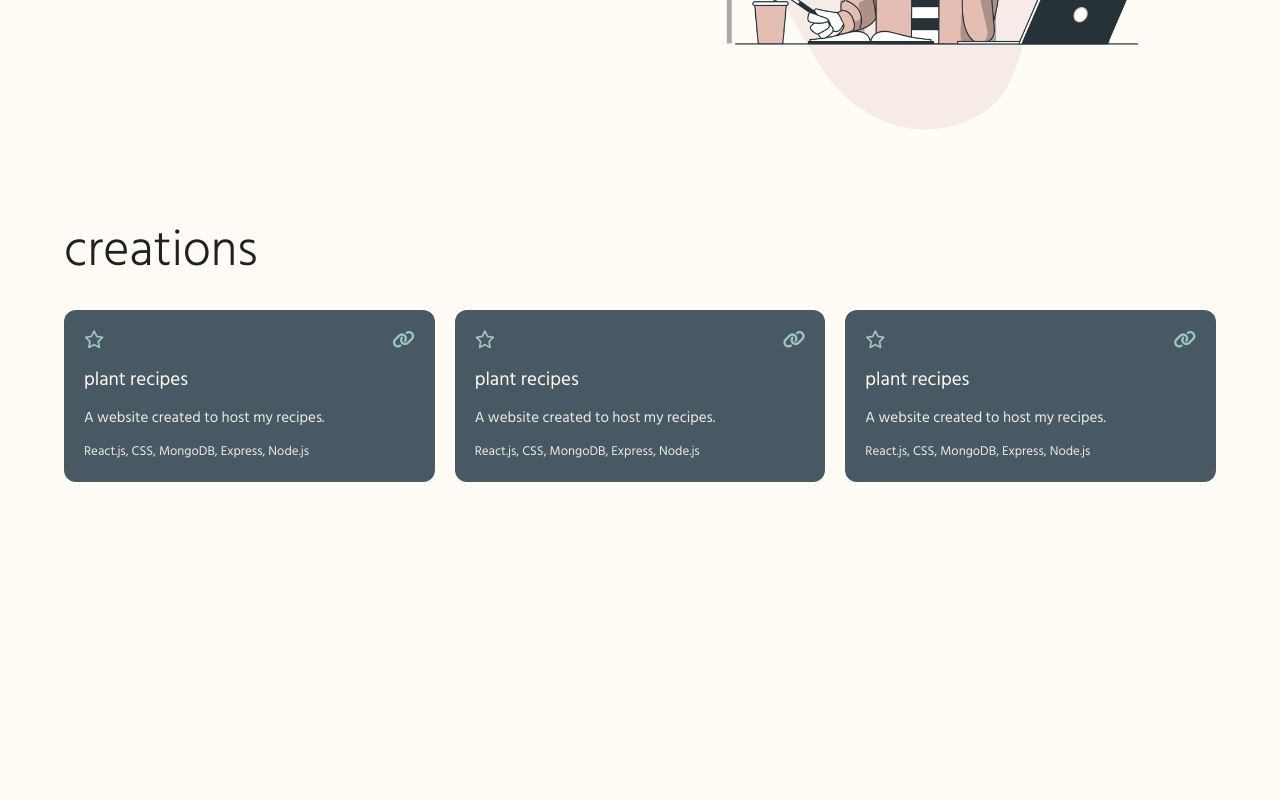
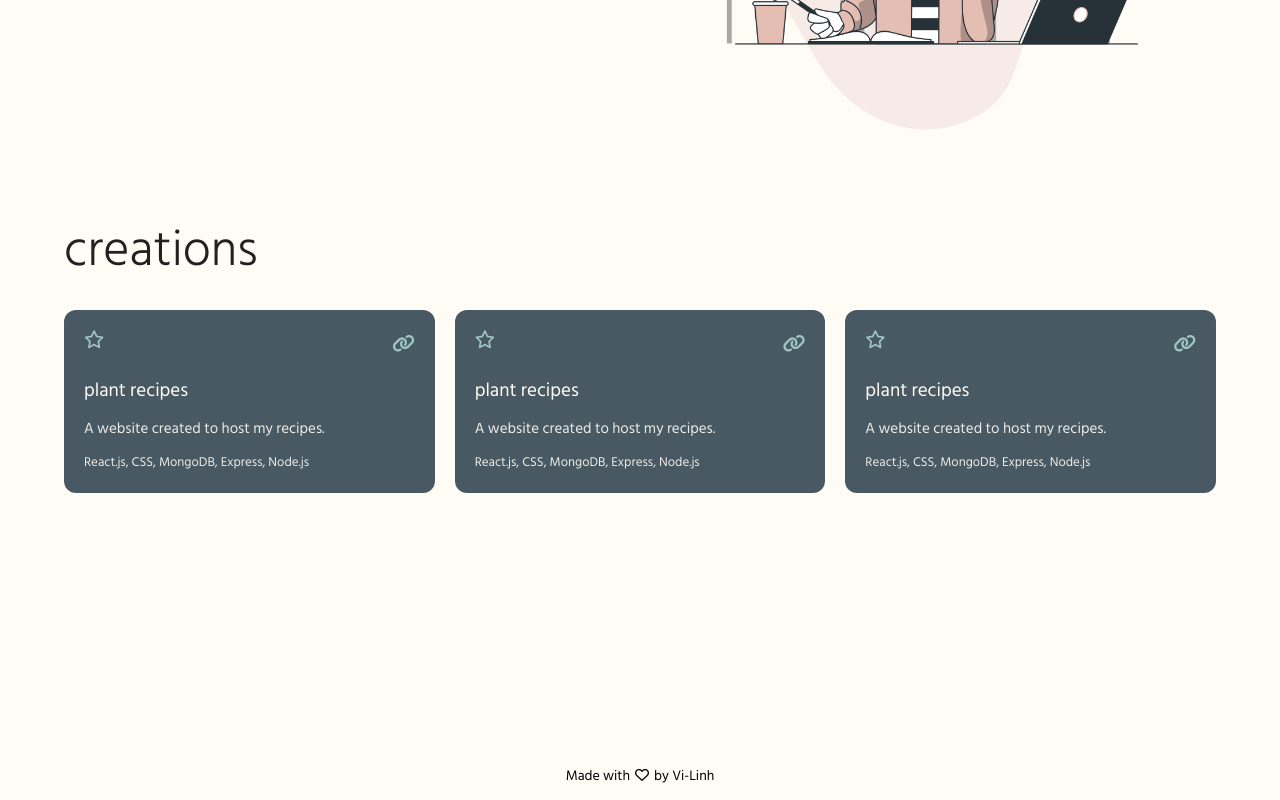
Before and after one commit to vilinh/vi-linh, a React (Create React App) app: page / in a window 1280 px wide. Shown: the part 1191-1991 px from the top of the page. Before the commit the page ends 1713 px from the top, so only its background shows below. Built offline with nearby package versions, Linux system fonts and the light colour scheme.

Commit message:
footer and spacing

```diff
--- a/src/components/CreationItem.jsx
+++ b/src/components/CreationItem.jsx
@@ -1,12 +1,14 @@
 import React from "react";
 import "../styles/creationitem.css";
 
-export default function CreationItem({ title, desc, lang }) {
+export default function CreationItem({ title, desc, lang, link }) {
   return (
     <div className="creation-item">
       <div className="creation-icons">
         <i className="icon star far fa-star"></i>
-        <i className="icon fas fa-link"></i>
+        <a href={link} target="_blank">
+          <i className="icon fas fa-link"></i>
+        </a>
       </div>
       <div className="creation-title">{title}</div>
       <p className="creation-desc">{desc}</p>
--- a/src/components/Creations.jsx
+++ b/src/components/Creations.jsx
@@ -12,16 +12,19 @@ export default function Creations() {
             title={"Plant Recipes"}
             desc={"A website created to host my recipes."}
             lang={"React.js, CSS, MongoDB, Express, Node.js"}
+            link={""}
           />
           <CreationItem
             title={"Plant Recipes"}
             desc={"A website created to host my recipes."}
             lang={"React.js, CSS, MongoDB, Express, Node.js"}
+            link={""}
           />
           <CreationItem
             title={"Plant Recipes"}
             desc={"A website created to host my recipes."}
             lang={"React.js, CSS, MongoDB, Express, Node.js"}
+            link={""}
           />
         </div>
       </div>
--- /dev/null
+++ b/src/components/Footer.jsx
@@ -0,0 +1,10 @@
+import React from "react";
+import "../styles/footer.css";
+
+export default function Footer() {
+  return (
+    <div className="footer">
+      Made with <i className="heart far fa-heart"></i> by Vi-Linh
+    </div>
+  );
+}
--- a/src/components/Nav.jsx
+++ b/src/components/Nav.jsx
@@ -19,7 +19,7 @@ export default function Nav() {
       <div className="container">
         <div className="nav">
           <Link to="hero" smooth>
-            <p className="logo">vi-linh</p>
+            <i class="logo far fa-star"></i>
           </Link>
           <div className="nav-menu">
             <ul
--- a/src/pages/LandingPage.jsx
+++ b/src/pages/LandingPage.jsx
@@ -3,6 +3,7 @@ import Hero from "../components/Hero";
 import Nav from "../components/Nav";
 import Creations from "../components/Creations";
 import About from "../components/About";
+import Footer from "../components/Footer";
 
 export default function LandingPage() {
   return (
@@ -11,6 +12,7 @@ export default function LandingPage() {
       <Hero />
       <About />
       <Creations />
+      <Footer />
     </div>
   );
 }
--- a/src/styles/about.css
+++ b/src/styles/about.css
@@ -1,6 +1,9 @@
 .about {
   color: var(--black);
   margin-bottom: 4rem;
+  min-height: 60vh;
+  display: flex;
+  justify-content: center;
 }
 
 .about-title {
--- a/src/styles/creations.css
+++ b/src/styles/creations.css
@@ -1,6 +1,7 @@
 .creations {
   color: var(--black);
   margin-bottom: 4rem;
+  min-height: 60vh;
 }
 
 .creations-title {
--- /dev/null
+++ b/src/styles/footer.css
@@ -0,0 +1,11 @@
+.footer {
+  display: flex;
+  justify-content: center;
+  align-items: center;
+  font-size: 1.4rem;
+  height: var(--nav-height);
+}
+
+.heart {
+  margin: 0 .5rem;
+}
--- a/src/styles/nav.css
+++ b/src/styles/nav.css
@@ -37,6 +37,10 @@ nav ul li a:hover {
 nav .logo {
   font-size: 2rem;
   letter-spacing: 0.1rem;
+}
+
+.nav .logo:hover {
+  color: var(--rose);
 }
 
 .nav-menu {
```
